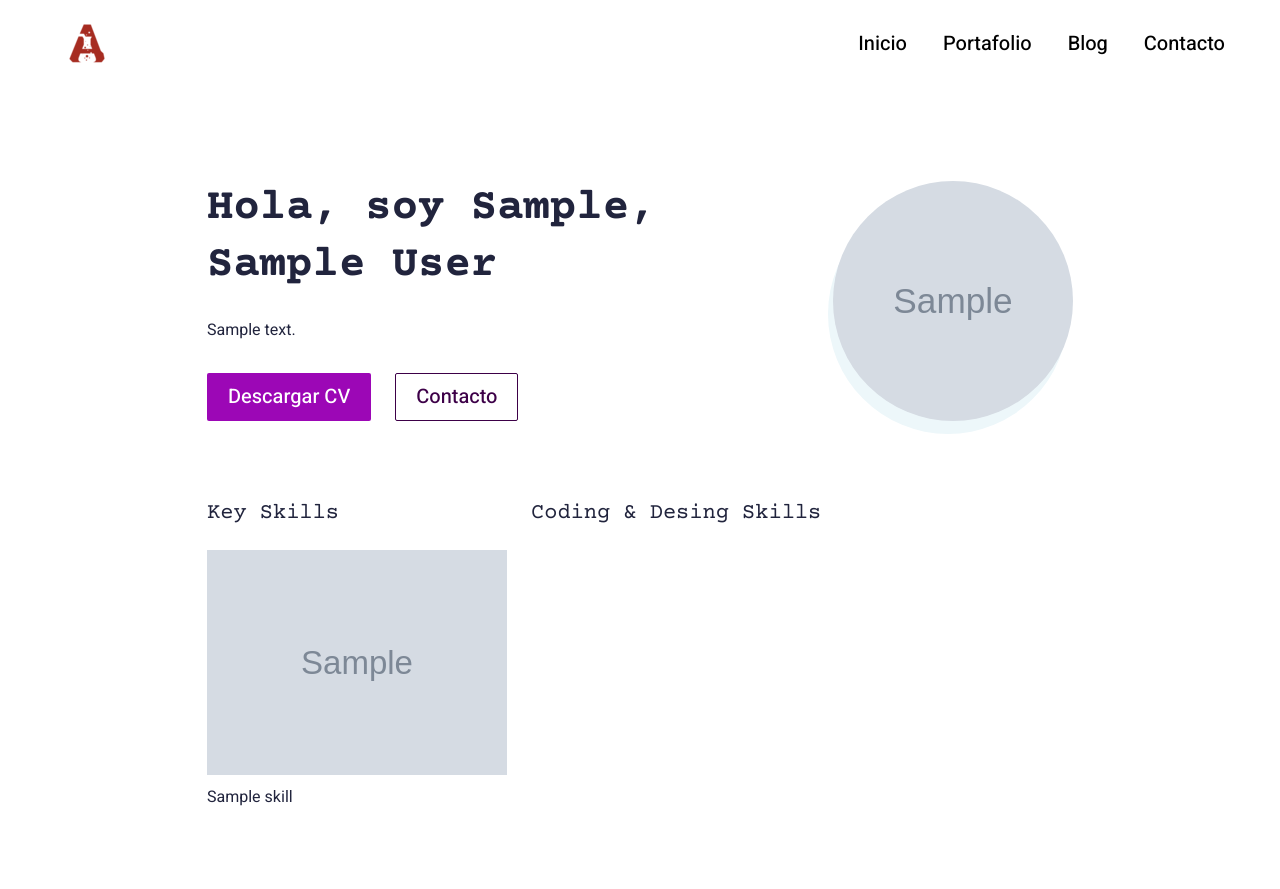
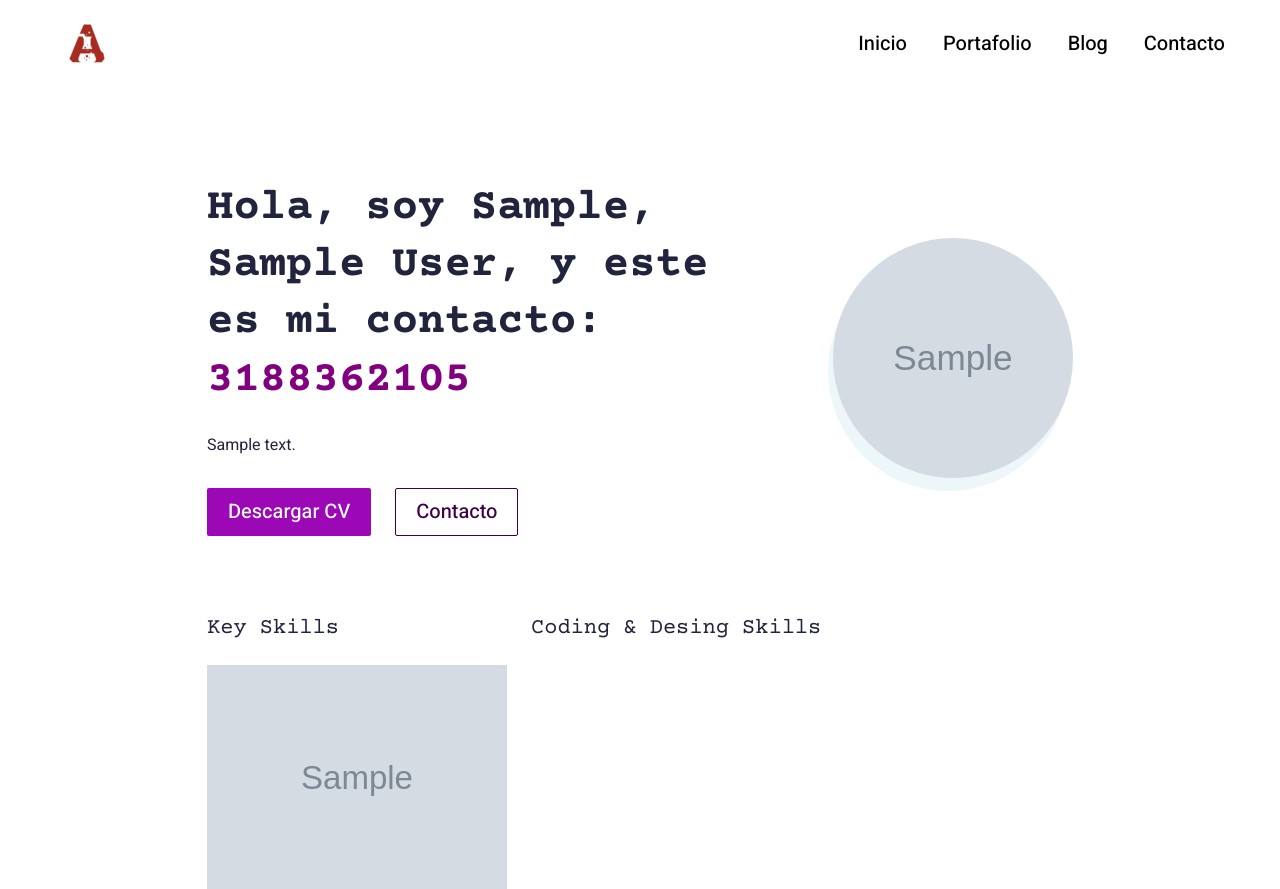
Before and after one commit to DiegoGarcia38/stroop_portfolio, a Django app: page / in a window 1280 px wide. Shown: the top 889 px of the page. Run offline with Django 5.2, Linux system fonts and the light colour scheme; tables that the repository leaves empty hold one stand-in row (values such as "Sample post"); grey boxes marked "Sample" are stand-in pictures; data that the repository does not hold is empty; some libraries are stand-ins or nearby versions.

Commit message:
"Added WhatsApp contact information to contact.html and index.html templates"

```diff
--- a/MyP/main/templates/main/contact.html
+++ b/MyP/main/templates/main/contact.html
@@ -38,6 +38,7 @@ Start Content
         <div class="col-md-6">
           <div class="bannerContent">
             <h1 class="xlTitle pb-md-3">Contactanos</h1>
+            <h1 class="xlTitle pb-md-3">Tambien puedes enviarme un mensaje a: <a href="http://wa.me/+573188362105" style="color:purple">3188362105</a></h1>
           </div>
         </div>
       </div>
--- a/MyP/main/templates/main/index.html
+++ b/MyP/main/templates/main/index.html
@@ -42,7 +42,7 @@ Start Content
         </div>
         <div class="col-md">
           <div class="bannerContent">
-            <h1 class="xlTitle pb-3">Hola, soy {{me.first_name|title}}, <br>{{me.userprofile.title}} </br></h1>
+            <h1 class="xlTitle pb-3">Hola, soy {{me.first_name|title}}, <br>{{me.userprofile.title}}, y este es mi contacto: <a href="http://wa.me/+573188362105" style="color:purple">3188362105</a></br></h1>
             <p>{{me.userprofile.bio}}</p>
             <div class="bannerBtnCol">
               <div class="row">
```
